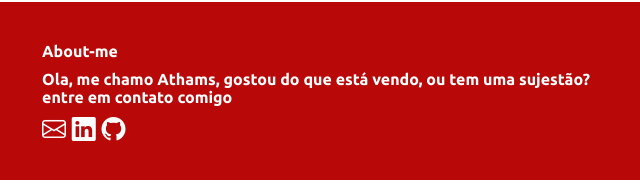
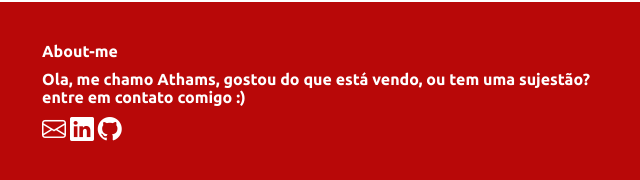
Before and after one commit to AthamsM/Tornearia-Central, a plain HTML site: page index.html in a window 1280 px wide. Shown: the part 1943-2123 px from the top of the page, 640-1280 px from the left. Drawn offline with nearby package versions, Linux system fonts and the light colour scheme.

Commit message:
ajuste no footer

```diff
--- a/index.html
+++ b/index.html
@@ -105,11 +105,11 @@
                     </div>
                     <div class="footer_about">
                         <h4>About-me</h4>
-                        <p>Ola, me chamo Athams, gostou do que está vendo, ou tem uma sujestão? <br> entre em contato comigo</p>
+                        <p>Ola, me chamo Athams, gostou do que está vendo, ou tem uma sujestão? <br> entre em contato comigo :)</p>
                         <div class="icons">
-                            <a href="mailto:athamsmenezes@gmail.com"></a><i class="bi bi-envelope"></i></a>
-                            <a href="https://www.linkedin.com/in/athams-337346274/"></a><i class="</a>bi bi-linkedin"></i></a>
-                            <a href="https://github.com/AthamsM"></a><i class="bi bi-github"></i></a>
+                            <a href="mailto:athamsmenezes@gmail.com"><i class="bi bi-envelope"></i></a>
+                            <a href="https://www.linkedin.com/in/athams-337346274/"><i class="bi bi-linkedin"></i></a>
+                            <a href="https://github.com/AthamsM"><i class="bi bi-github"></i></a>
                         </div>
                     </div>
                 </div>
--- a/styles.css
+++ b/styles.css
@@ -190,7 +190,8 @@ section.footer .flex{
 .footer_about p{
     margin:10px 0px;
 }
-.footer_about .icons{
+.footer_about .icons a{
     font-size: 24px;
     cursor: pointer;
+    color: #ffffff;
 }
```
